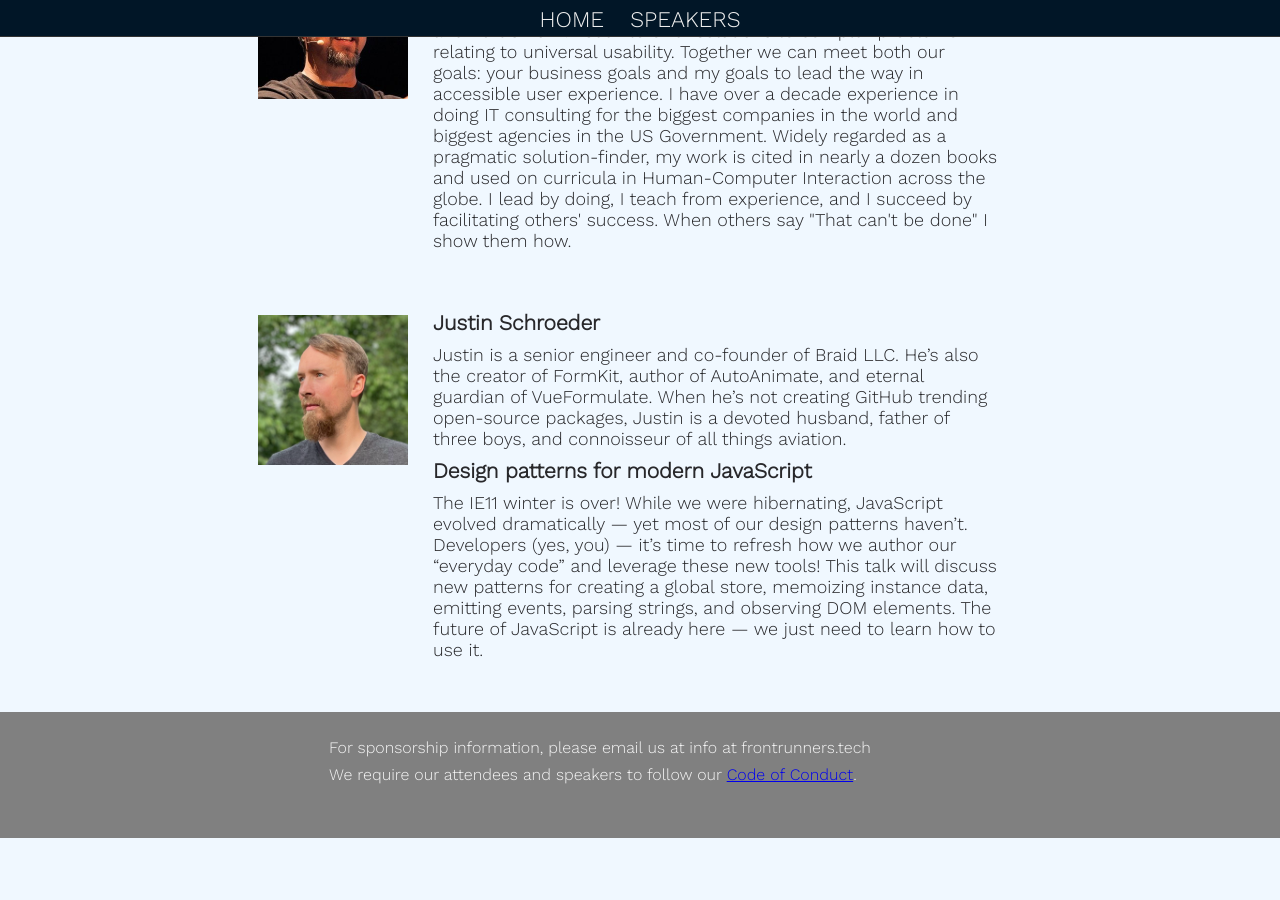
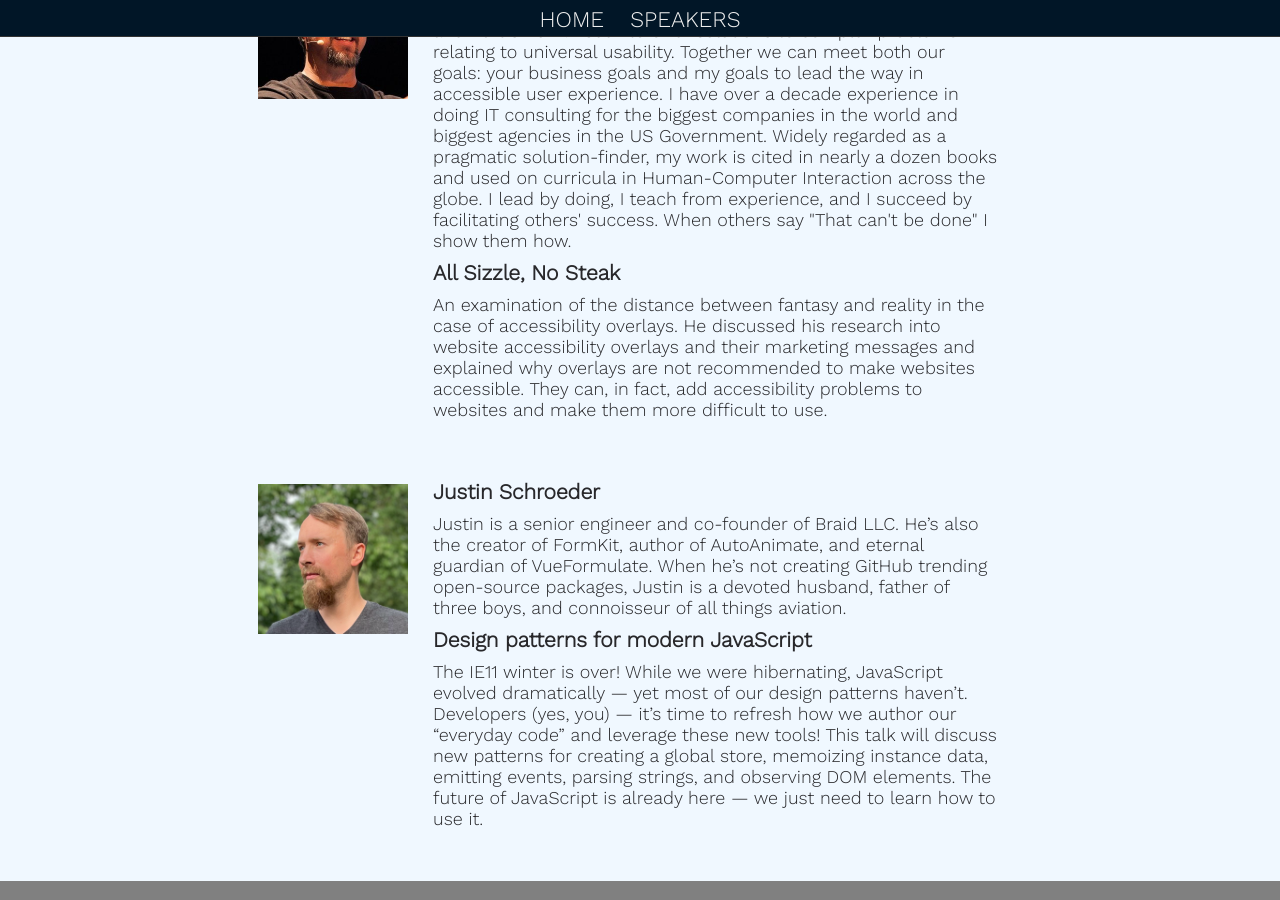
Before and after one commit to gothamgo/frontrunnersconf.github.io, a Jekyll site: the page built from test/testpage.html, in a window 1280 px wide and 900 px high, scrolled down 2398 px. Built offline with Jekyll 4.4.1, drawn with Linux system fonts in a browser that asks for light colours; before the commit the page ends 3236 px from its top, so only the background shows below that.

Commit message:
Update karl_groves.html

```diff
--- a/_includes/karl_groves.html
+++ b/_includes/karl_groves.html
@@ -16,6 +16,14 @@
       Widely regarded as a pragmatic solution-finder, my work is cited in nearly a dozen books and used on curricula in Human-Computer Interaction across the globe.
       I lead by doing, I teach from experience, and I succeed by facilitating others' success. When others say "That can't be done" I show them how.
     </p>
+
+    <h3 class="talk-title">All Sizzle, No Steak</h3>
+    <p class="talk-description">
+      An examination of the distance between fantasy and reality in the case of accessibility overlays.
+      He discussed his research into website accessibility overlays and their marketing messages
+      and explained why overlays are not recommended to make websites accessible.
+      They can, in fact, add accessibility problems to websites and make them more difficult to use.
+    </p>
+
   </div>
-
 </div>
```
